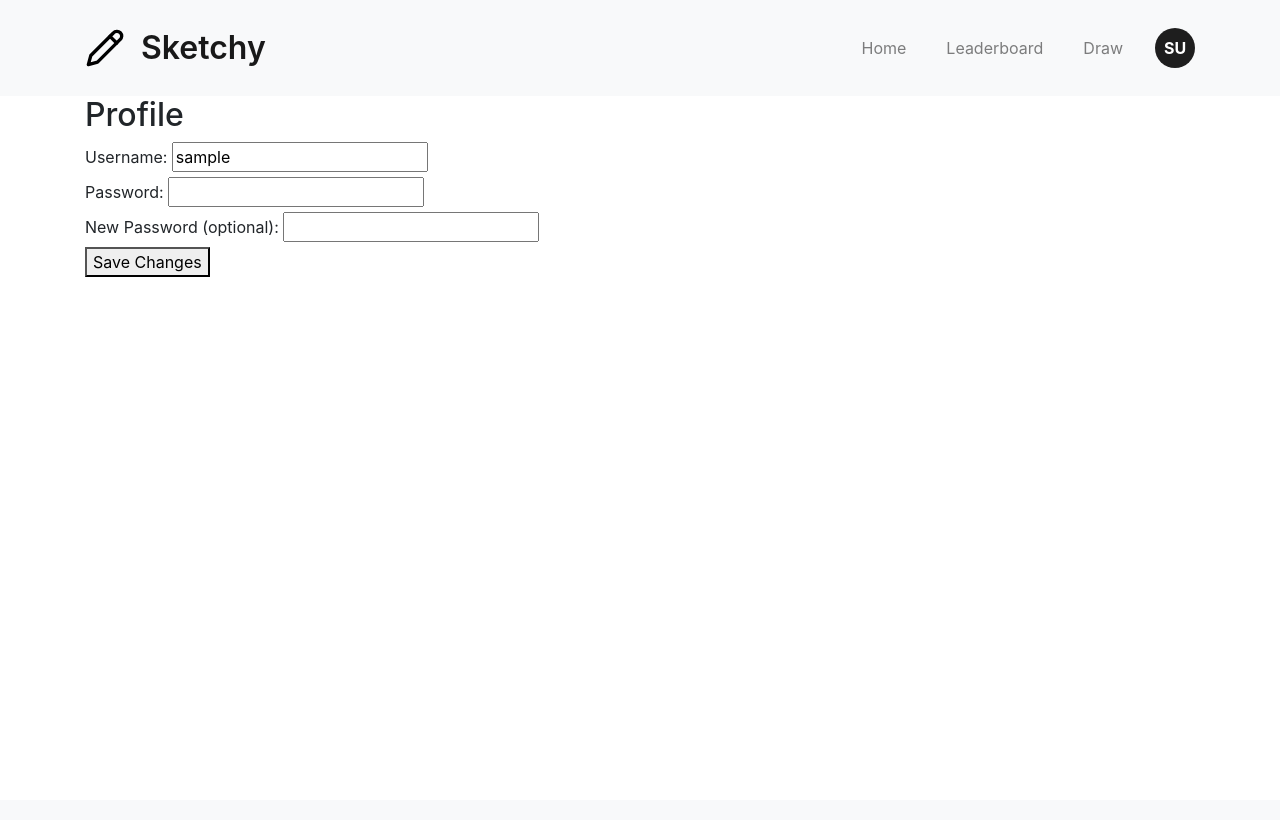
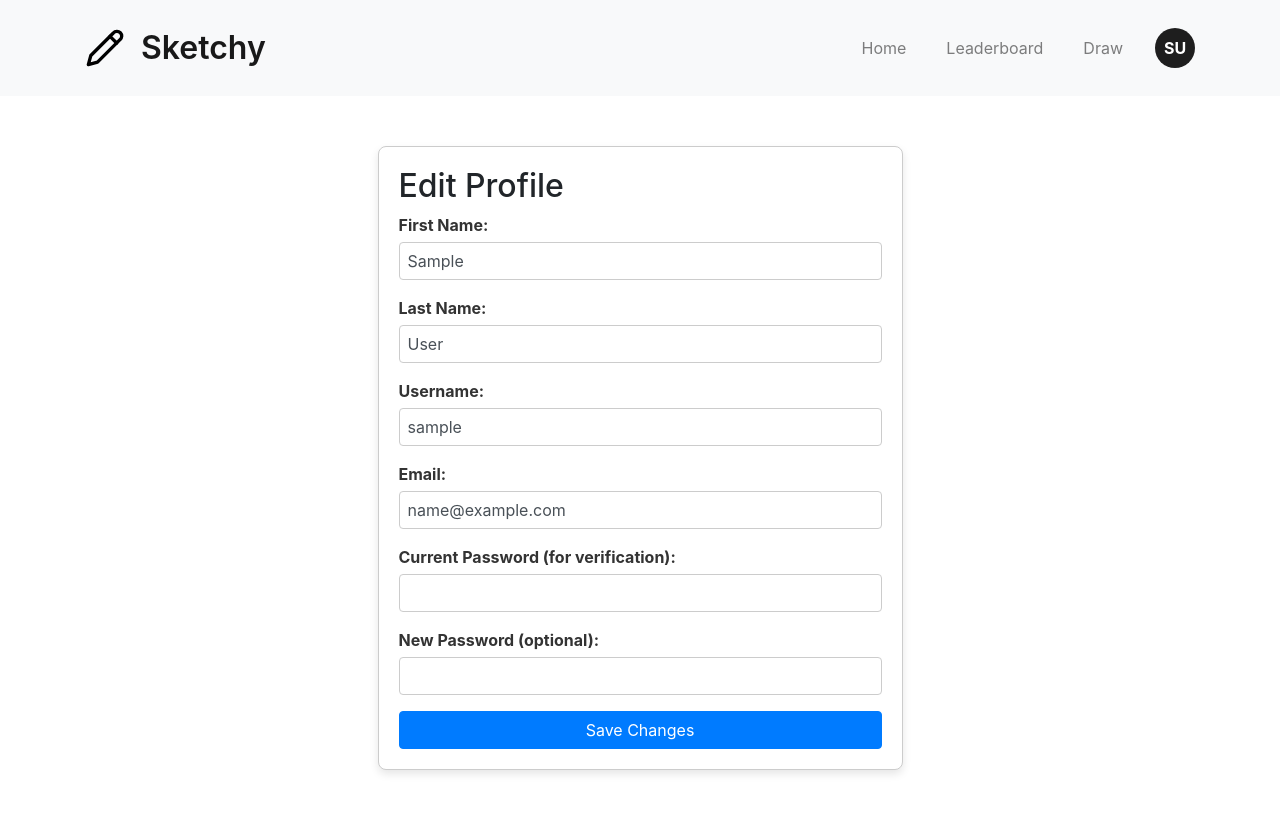
Before and after one commit to ickerio/cits3403, a Flask app: page /profile in a window 1280 px wide. Before the commit the page ends 277 px from the top, so only its background shows below. Run offline with Flask 3, Linux system fonts and the light colour scheme; the visitor is signed in with stand-in values (Sample User, id 1); some libraries are stand-ins or nearby versions.

Commit message:
Update profile.html

```diff
--- a/app/templates/profile.html
+++ b/app/templates/profile.html
@@ -1,17 +1,53 @@
 {% extends 'layout.html' %}
 
+{% block head %}
+    {{ super() }}
+    <link rel="stylesheet" href="{{ url_for('static', filename='css/profile.css') }}">
+{% endblock %}
+
 {% block content %}
-  <h2>Profile</h2>
-  <form action="/profile" method="post">
-    <label for="username">Username:</label>
-    <input type="text" id="username" name="username" value="{{ current_user.username }}" required>
-    <br>
-    <label for="password">Password:</label>
-    <input type="password" id="password" name="password" required>
-    <br>
-    <label for="new_password">New Password (optional):</label>
-    <input type="password" id="new_password" name="new_password">
-    <br>
-    <button type="submit">Save Changes</button>
-  </form>
+    <div class="container profile-page">
+        <div class="row">
+            <div class="col-md-6 mx-auto">
+                <div class="profile-container">
+                    <h2>Edit Profile</h2>
+                    <form action="/profile" method="post">
+                        {{ form.csrf_token }}
+
+                        <div class="form-group">
+                            <label for="first_name">First Name:</label>
+                            <input type="text" class="form-control" id="first_name" name="first_name" value="{{ current_user.first_name }}" required>
+                        </div>
+
+                        <div class="form-group">
+                            <label for="last_name">Last Name:</label>
+                            <input type="text" class="form-control" id="last_name" name="last_name" value="{{ current_user.last_name }}" required>
+                        </div>
+
+                        <div class="form-group">
+                            <label for="username">Username:</label>
+                            <input type="text" class="form-control" id="username" name="username" value="{{ current_user.username }}" required>
+                        </div>
+
+                        <div class="form-group">
+                            <label for="email">Email:</label>
+                            <input type="email" class="form-control" id="email" name="email" value="{{ current_user.email }}" required>
+                        </div>
+
+                        <div class="form-group">
+                            <label for="password">Current Password (for verification):</label>
+                            <input type="password" class="form-control" id="password" name="password" required>
+                        </div>
+
+                        <div class="form-group">
+                            <label for="new_password">New Password (optional):</label>
+                            <input type="password" class="form-control" id="new_password" name="new_password">
+                        </div>
+
+                        <button type="submit" class="btn btn-primary btn-block">Save Changes</button>
+                    </form>
+                </div>
+            </div>
+        </div>
+    </div>
 {% endblock %}
```
